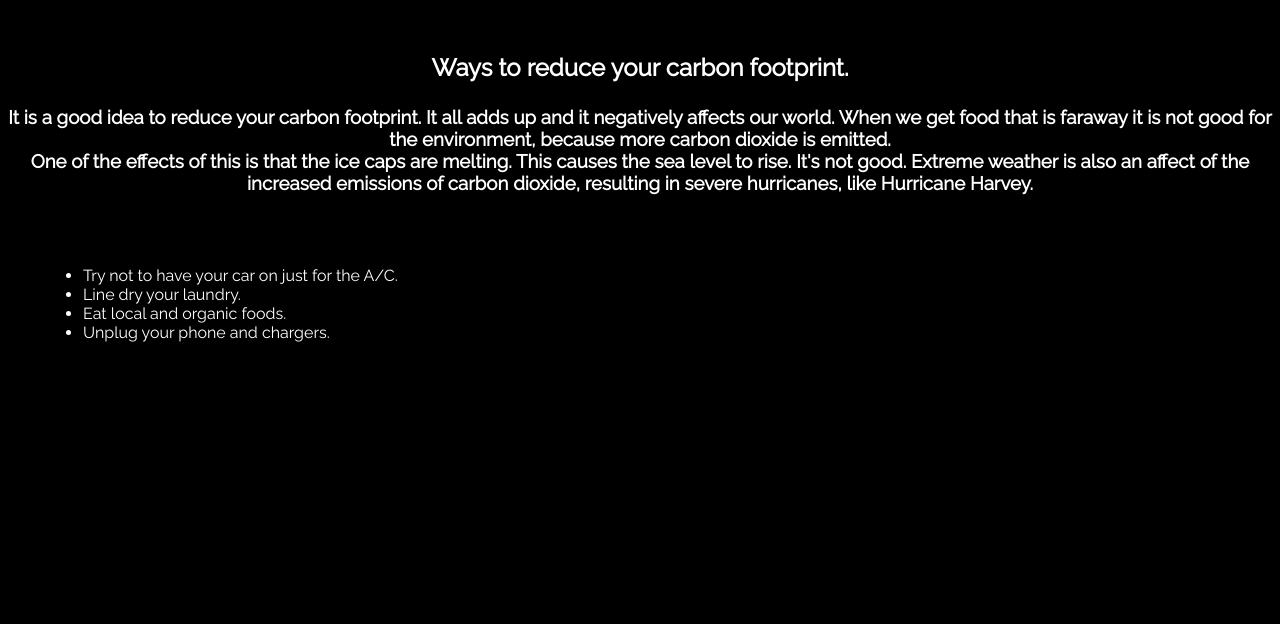
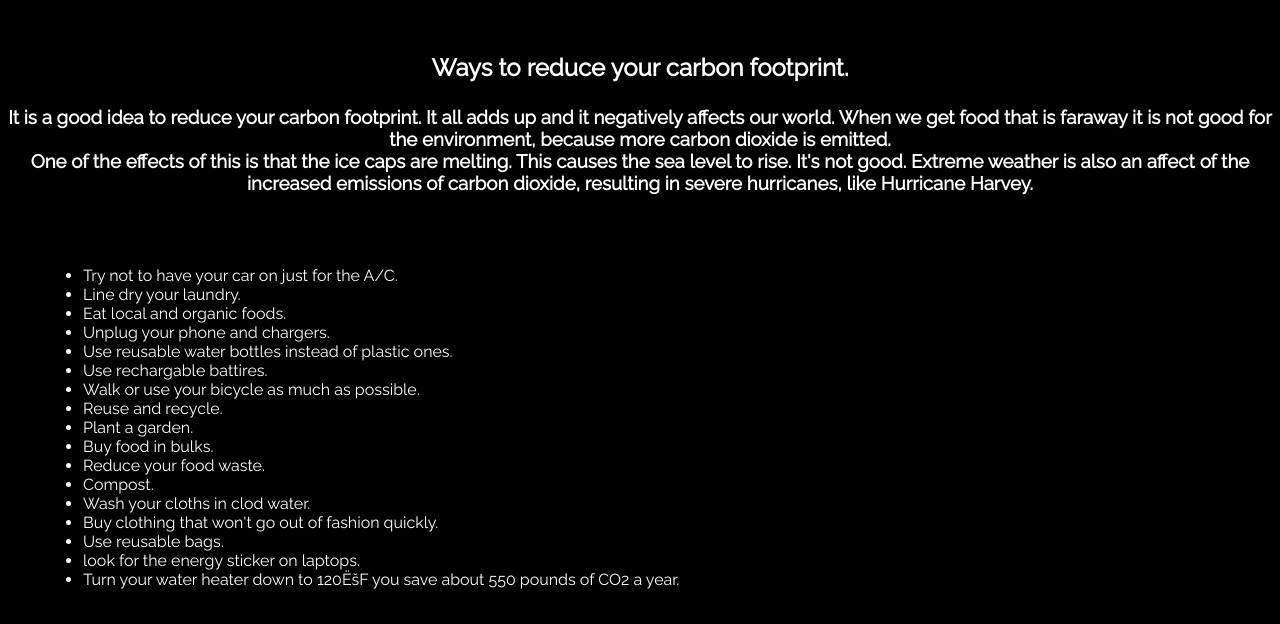
Before and after one commit to ssarwar035/SIP-Final-Project, a plain HTML site: page takeaction.html in a window 1280 px wide. Shown: the part 233-857 px from the top of the page. Before the commit the page ends 800 px from the top, so only its background shows below. Drawn offline with Linux system fonts and the light colour scheme.

Commit message:
hduy9uiygu

```diff
--- a/takeaction.html
+++ b/takeaction.html
@@ -34,6 +34,21 @@
         <li>Line dry your laundry.</li>
         <li>Eat local and organic foods.</li>
         <li>Unplug your phone and chargers.</li>
+        <li>Use reusable water bottles instead of plastic ones.</li>
+        <li>Use rechargable battires.</li>
+        <li>Walk or use your bicycle as much as possible.</li>
+        <li>Reuse and recycle.</li>
+        <li>Plant a garden.</li>
+        <li>Buy food in bulks.</li>
+        <li>Reduce your food waste.</li>
+        <li>Compost.</li>
+        <li>Wash your cloths in clod water.</li>
+        <li>Buy clothing that won't go out of fashion quickly.</li>
+        <li>Use reusable bags.</li>
+        <li>look for the energy sticker on laptops.</li>
+        <li> Turn your water heater down to 120˚F you save about 550 pounds of CO2 a year.</li>
+
+
      </ul>
 
 <html>
```
